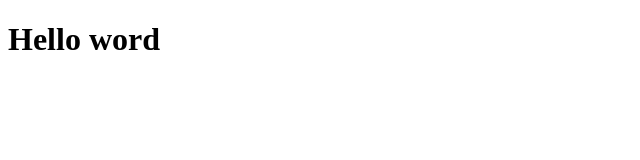
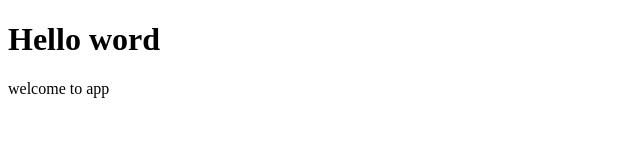
Before and after one commit to deth2026/project-Demo, a plain HTML site: page index.html in a window 1280 px wide. Shown: the whole page, without its empty margins (0-640 px from the left). Drawn offline with Linux system fonts and the light colour scheme.

Commit message:
palagram

```diff
--- a/index.html
+++ b/index.html
@@ -7,6 +7,7 @@
 </head>
 <body>
     <h1>Hello word</h1>
+    <p>welcome to app</p>
 
 </body>
 </html>
```
